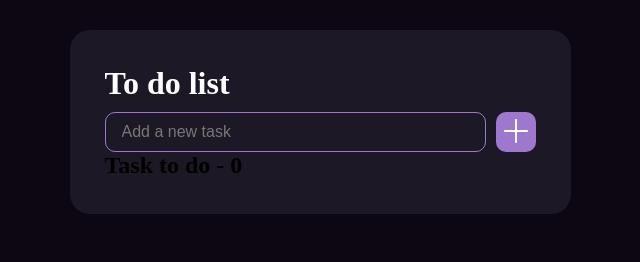
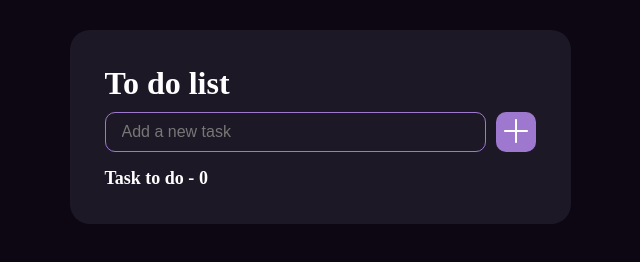
Before and after one commit to manishsindur/Todo-list, a plain HTML site: page index.html in a window 1280 px wide. Shown: the whole page, without its empty margins (320-960 px from the left). Drawn offline with Linux system fonts and the light colour scheme.

Commit message:
Styled the content of the display count numbers

```diff
--- a/style.css
+++ b/style.css
@@ -53,6 +53,13 @@ body {
 			}
 		}
 		& #main-second-container {
+			& #todo-task-numbers {
+				margin-top: 16px;
+				h2 {
+					color: white;
+					font-size: 18px;
+				}
+			}
 			& ul {
 				list-style: none;
 			}
```
